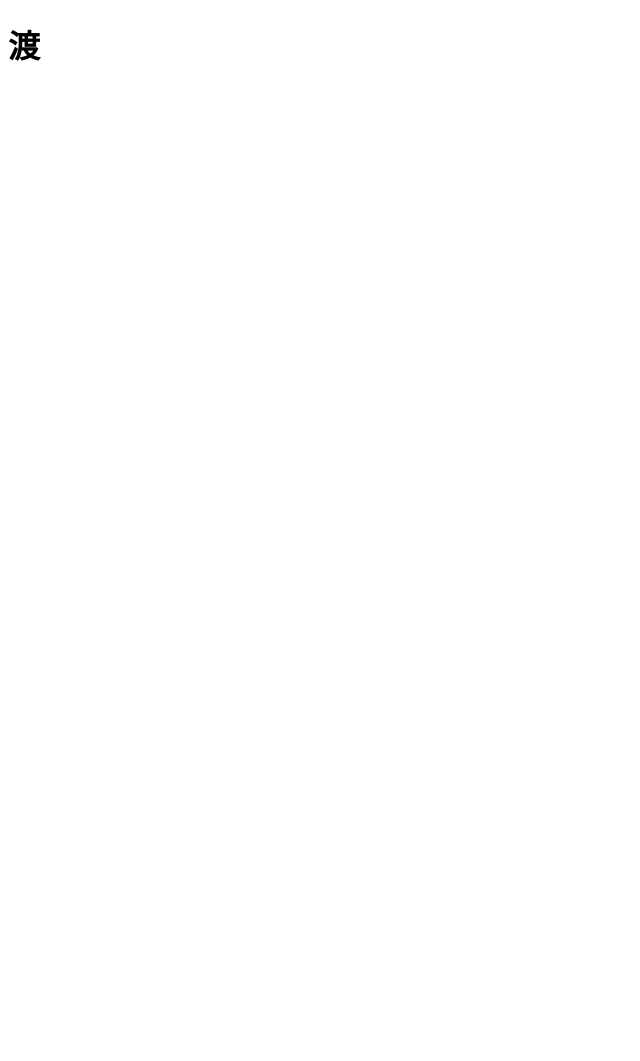
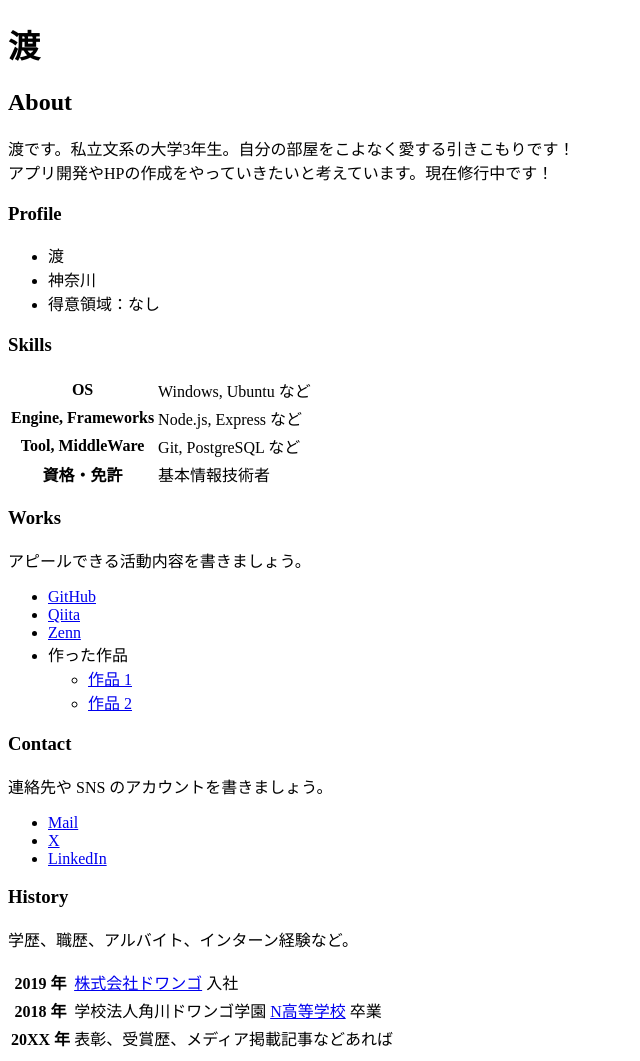
Before and after one commit to kkkkyo-iii/kkkkyo-iii.github.io, a plain HTML site: page index.html in a window 1280 px wide. Shown: the whole page, without its empty margins (0-640 px from the left). Before the commit the page ends 800 px from the top, so only its background shows below. Drawn offline with Linux system fonts and the light colour scheme.

Commit message:
Update index.html

```diff
--- a/index.html
+++ b/index.html
@@ -7,5 +7,78 @@
   </head>
   <body>
     <h1>渡</h1>
+
+    <h2>About</h2>
+    <p>
+      渡です。私立文系の大学3年生。自分の部屋をこよなく愛する引きこもりです！<br>
+      アプリ開発やHPの作成をやっていきたいと考えています。現在修行中です！
+    </p>
+
+    <h3>Profile</h3>
+    <ul>
+      <li>渡</li>
+      <li>神奈川</li>
+      <li>得意領域：なし</li>
+    </ul>
+
+    <h3>Skills</h3>
+    <table>
+      <tr>
+        <th>OS</th>
+        <td>Windows, Ubuntu など</td>
+      </tr>
+      <tr>
+        <th>Engine, Frameworks</th>
+        <td>Node.js, Express など</td>
+      </tr>
+      <tr>
+        <th>Tool, MiddleWare</th>
+        <td>Git, PostgreSQL など</td>
+      </tr>
+      <tr>
+        <th>資格・免許</th>
+        <td>基本情報技術者</td>
+      </tr>
+    </table>
+
+    <h3>Works</h3>
+    <p>アピールできる活動内容を書きましょう。</p>
+    <ul>
+      <li><a href="https://github.com/">GitHub</a></li>
+      <li><a href="https://qiita.com/">Qiita</a></li>
+      <li><a href="https://zenn.dev/">Zenn</a></li>
+      <li>
+        作った作品
+        <ul>
+          <li><a href="https://example.com/">作品 1</a></li>
+          <li><a href="https://example.com/">作品 2</a></li>
+        </ul>
+      </li>
+    </ul>
+
+    <h3>Contact</h3>
+    <p>連絡先や SNS のアカウントを書きましょう。</p>
+    <ul>
+      <li><a href="mailto:name@example.com">Mail</a></li>
+      <li><a href="https://x.com/ZENStudy_info">X</a></li>
+      <li><a href="https://www.linkedin.com/">LinkedIn</a></li>
+    </ul>
+
+    <h3>History</h3>
+    <p>学歴、職歴、アルバイト、インターン経験など。</p>
+    <table>
+      <tr>
+        <th>2019 年</th>
+        <td><a href="https://dwango.co.jp/">株式会社ドワンゴ</a> 入社</td>
+      </tr>
+      <tr>
+        <th>2018 年</th>
+        <td>学校法人角川ドワンゴ学園 <a href="https://nnn.ed.jp/">N高等学校</a> 卒業</td>
+      </tr>
+      <tr>
+        <th>20XX 年</th>
+        <td>表彰、受賞歴、メディア掲載記事などあれば</td>
+      </tr>
+    </table>
   </body>
 </html>
```
